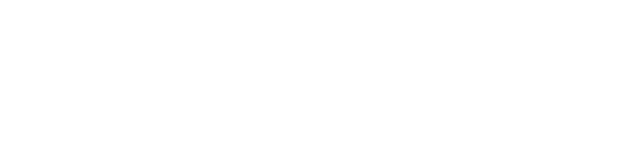
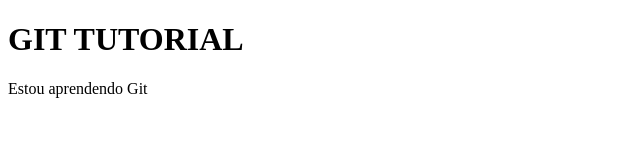
Before and after one commit to Th4Gabriel/TutorialGit, a plain HTML site: page index.html in a window 1280 px wide. Shown: the whole page, without its empty margins (0-640 px from the left). Drawn offline with Linux system fonts and the light colour scheme.

Commit message:
Criei titulo e paragrafos

```diff
--- a/index.html
+++ b/index.html
@@ -7,6 +7,7 @@
         <title>Tutorial de Git</title>
     </head>
     <body>
-
+        <h1>GIT TUTORIAL</h1>
+        <p>Estou aprendendo Git</p>
     </body>
 </html>
```
